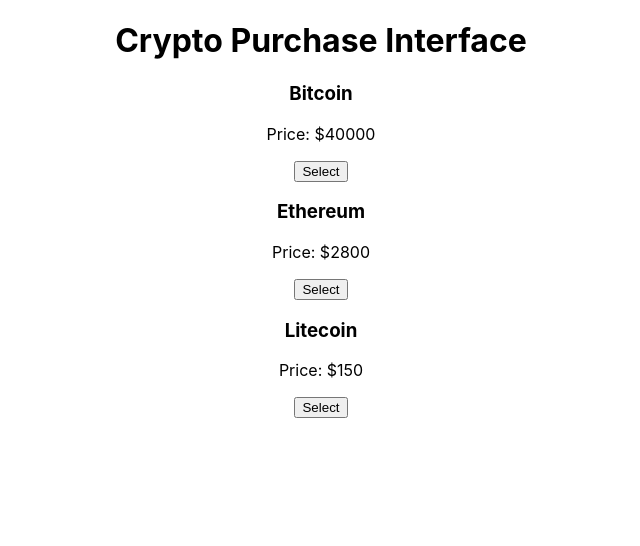
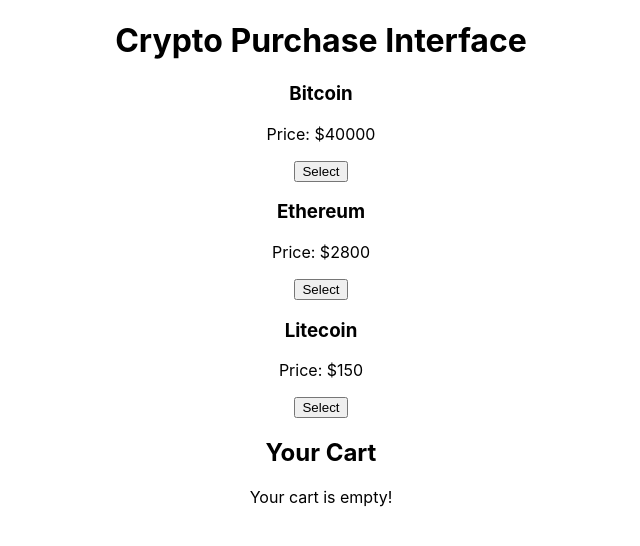
Before and after one commit to bharathaladandi/Crypto-Purchase-Interface, a React (Create React App) app in the folder crypto-purchase-interface/: page / in a window 1280 px wide. Shown: the top 546 px of the page, without its empty margins (319-959 px from the left). Built offline with nearby package versions, Linux system fonts and the light colour scheme.

Commit message:
Cart UI created and maped

```diff
--- a/crypto-purchase-interface/src/Components/HomePage.jsx
+++ b/crypto-purchase-interface/src/Components/HomePage.jsx
@@ -26,10 +26,9 @@ export const HomePage = () => {
       setQuantity(0);
     }
     else {
-      alert("Quantity Should be Greater than 0.");
+      alert("Please Enter a Valit Quantity (Quantity Should be Greater than 0).");
     }
   };
-
 
   return (
     <div>
@@ -53,6 +52,23 @@ export const HomePage = () => {
           </div>
         ))}
       </div>
+      <div>
+        <h2>Your Cart</h2>
+        {cart.length === 0 ? (
+          <p>Your cart is empty!</p>
+        ) : (
+          <div>
+            {cart.map((item, index) => (
+              <div key={index}>
+                <h4>{item.name}</h4>
+                <h4>Quantity: {item.quantity}</h4>
+                <h4>Total: ${item.total}</h4>
+                <button>Remove</button>
+              </div>
+            ))}
+          </div>
+        )}
+      </div>
     </div>
   );
 };
```
Also changed, not shown: crypto-purchase-interface/src/Components/Shopping.jsx (deleted, +0 -7 lines).
